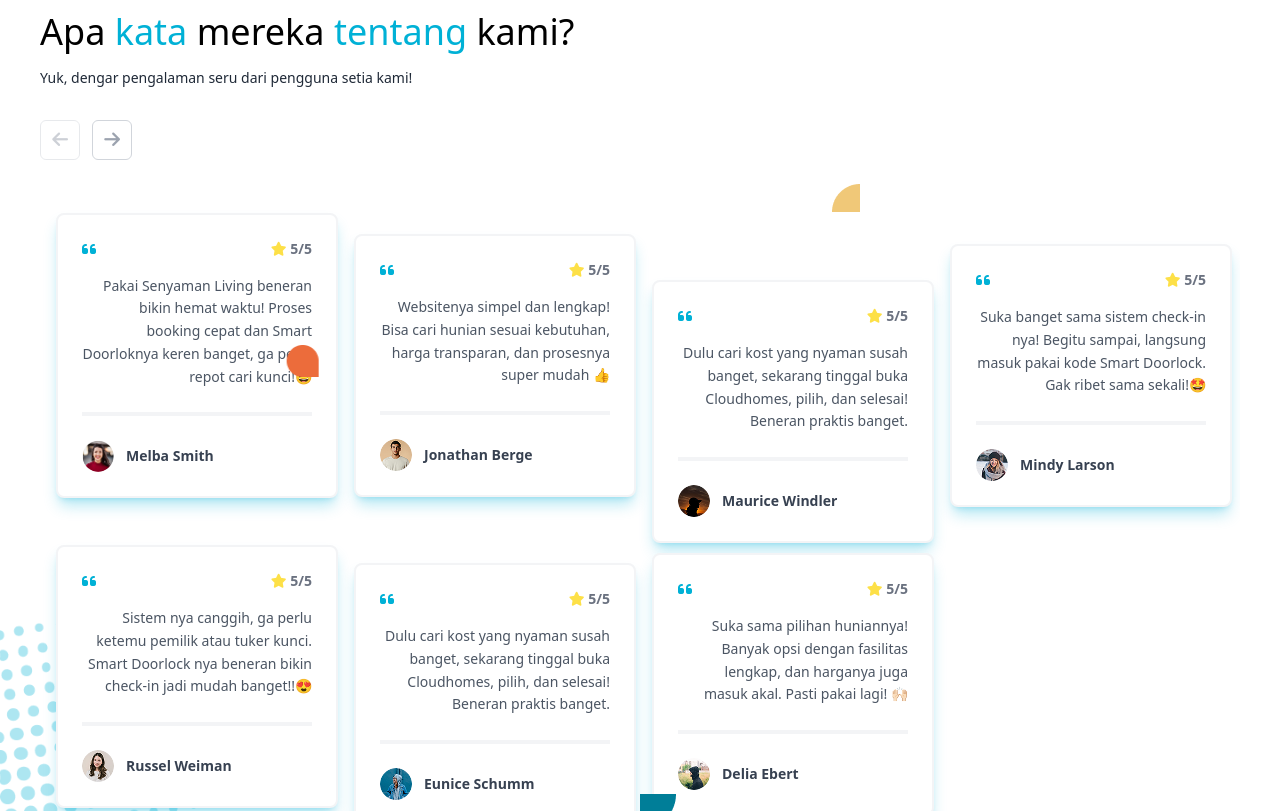
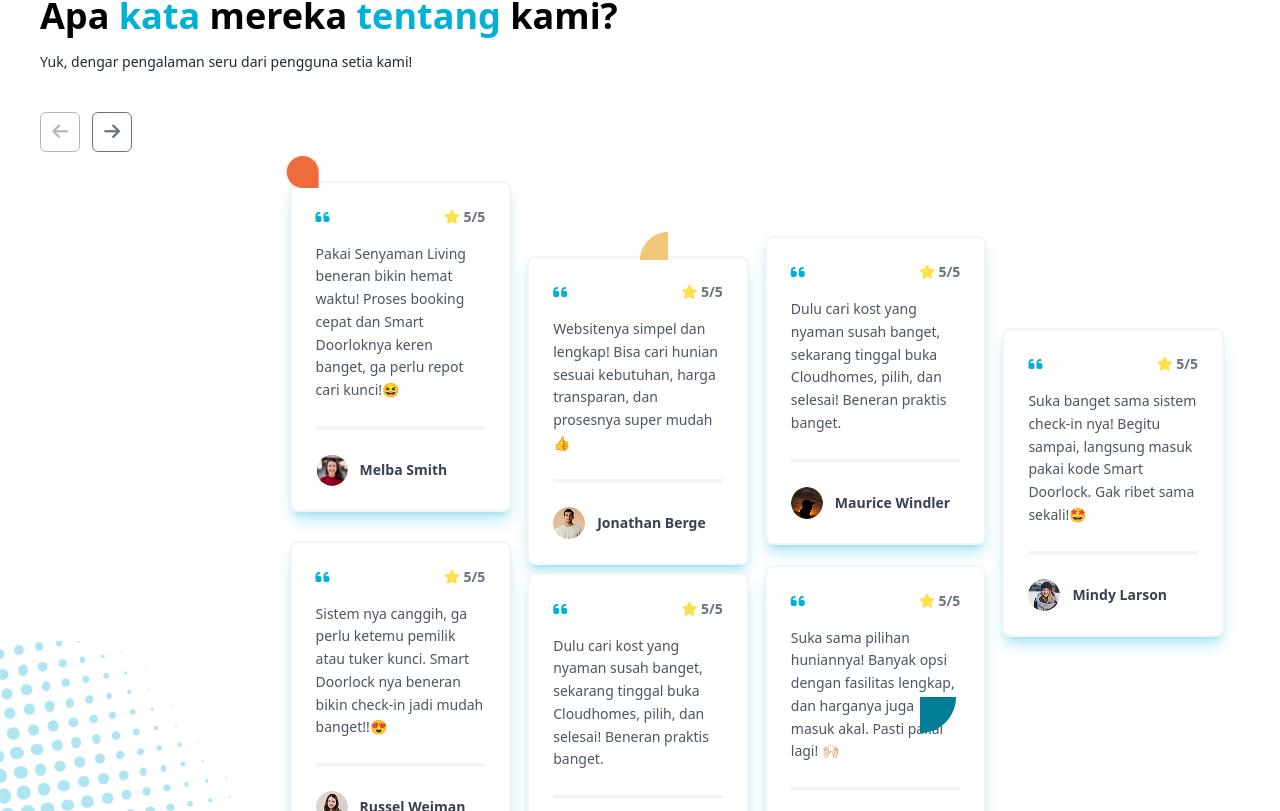
Before and after one commit to syahdew0/template_compro_psg_fe_3, a Vue app: page / in a window 1280 px wide. Shown: the part 3669-4480 px from the top of the page. Built offline with nearby package versions, Linux system fonts and the light colour scheme.

Commit message:
update responsif review

```diff
--- a/src/components/promoPage.vue
+++ b/src/components/promoPage.vue
@@ -45,44 +45,48 @@
  </section>
 
   <!-- Review Section -->
-  <div class="py-24 px-4 lg:px-10 bg-white mx-auto">
+  <div class="py-20 px-4 lg:px-10 bg-white mx-auto">
     <!-- Header Section -->
-      <h2 class="text-4xl font-normal">
+      <h2 class="text-4xl font-semibold">
         Apa <span class="text-[#00B1D6]">kata</span> mereka <span class="text-[#00B1D6]">tentang</span> kami?
       </h2>
       <p class="text-gray-800 font-normal text-sm mt-4">Yuk, dengar pengalaman seru dari pengguna setia kami!</p>
-
-    <div class=" lg:flex justify-start items-center gap-3 mt-8 md:hidden hidden">
+    <!-- Navigasi (Ditampilkan hanya di Desktop) -->
+    <div class="hidden lg:flex justify-start items-start gap-3 mt-10">
       <button
         @click="prevPage"
         :disabled="currentPage === 1"
-        class="w-10 h-10 flex items-center justify-center text-gray-400 border border-gray-300 rounded-md hover:text-[#00B1D6] hover:border-[#00B1D6] transition-colors disabled:opacity-50 disabled:cursor-not-allowed">
+        class="w-10 h-10 flex items-center justify-center text-gray-500 border border-gray-500 rounded-md
+               hover:text-[#00B1D6] hover:border-[#00B1D6] transition-colors
+               disabled:opacity-50 disabled:cursor-not-allowed">
         <i class="fas fa-arrow-left text-lg"></i>
       </button>
       <button
         @click="nextPage"
         :disabled="currentPage === totalPages"
-        class="w-10 h-10 flex items-center justify-center text-gray-400 border border-gray-300 rounded-md hover:text-[#00B1D6] hover:border-[#00B1D6] transition-colors disabled:opacity-50 disabled:cursor-not-allowed">
+        class="w-10 h-10 flex items-center justify-center text-gray-500 border border-gray-500 rounded-md
+               hover:text-[#00B1D6] hover:border-[#00B1D6] transition-colors
+               disabled:opacity-50 disabled:cursor-not-allowed">
         <i class="fas fa-arrow-right text-lg"></i>
       </button>
     </div>
+ <!-- Grid Testimonial -->
+<div class="relative mt-0 flex lg:justify-end lg:items-end lg:mb-0 px-4 z-40">
+  <div class="grid grid-cols-1 md:grid-cols-2 lg:grid-cols-4 gap-4 place-items-center w-4/5 transition-transform duration-300 ease-in-out">
 
-    <!-- Grid Testimonial -->
-    <div class="relative mt-6 overflow-hidden flex md:flex justify-center md:justify-center lg:justify-end lg:mb-5 pr-2 pl-4 z-40 ">
-      <div class="grid grid-cols-1 md:grid-cols-2 lg:grid-cols-4 rtl text-right gap-4 place-items-center w-full transition-transform duration-300 ease-in-out">
-  <div class="absolute lg:top-1/4 lg:left-1/4 -translate-x-1/3  w-full lg:w-40 lg:h-40 hidden lg:block">
-    <img src="@/assets/elemen3.png" alt="">
+    <!-- Elemen Dekoratif -->
+<div class="absolute lg:top-1 lg:left-1/4 transform -translate-x-1/3 w-40 h-40 hidden lg:block">
+      <img src="@/assets/elemen3.png" alt="Elemen dekoratif">
     </div>
-
-  <div class="absolute lg:left-1/2  lg:-translate-x-1/5 lg:-bottom-32 w-full lg:w-40 lg:h-40 hidden lg:block">
-    <img src="@/assets/elemen4.png" alt="">
+    <div class="absolute lg:right-20 lg:bottom-6 lg:-translate-x-1/2 w-40 h-40 hidden lg:block">
+      <img src="@/assets/elemen4.png" alt="Elemen dekoratif">
     </div>
-  <div class="absolute top-0 right-32 -translate-x-3/4 lg:w-40 lg:h-40 hidden lg:block">
-    <img src="@/assets/elemen5.png" alt="">
+    <div class="absolute top-0 lg:right-1/3 transform -translate-x-1/4 lg:top-20  w-40 h-40 hidden lg:block">
+      <img src="@/assets/elemen5.png" alt="Elemen dekoratif">
     </div>
-
+    <!-- Testimonial Cards -->
     <div v-for="(testimonial, index) in paginatedTestimonials" :key="index"
-      class="bg-white rounded-lg p-6 border-2 border-gray-100 flex shadow-lg shadow-[#00B1D6]/30 flex-col justify-end"
+      class="bg-white rounded-lg p-6 border-2 border-gray-100 shadow-lg shadow-[#00B1D6]/30 flex flex-col justify-start"
       :class="gridClasses(index)">
       <div class="flex items-center mb-4">
         <i class="fas fa-quote-left text-[#00B1D6]"></i>
@@ -98,30 +102,32 @@
       </div>
     </div>
   </div>
+</div>
 
-
-<!-- MOBILE DAN IPAD -->
-<div class=" flex justify-center items-center gap-3 mt-8 lg:hidden">
+<!-- Navigasi (Hanya untuk Mobile & iPad) -->
+<div class="flex justify-center items-center gap-3 mt-8 lg:hidden z-40">
   <button
     @click="prevPage"
     :disabled="currentPage === 1"
-        class="w-10 h-10 flex items-center justify-center text-gray-400 border border-gray-300 rounded-md hover:text-[#00B1D6] hover:border-[#00B1D6] transition-colors disabled:opacity-50 disabled:cursor-not-allowed">
+    class="w-10 h-10 flex items-center justify-center text-gray-500 border border-gray-500 rounded-md
+           hover:text-[#00B1D6] hover:border-[#00B1D6] transition-colors
+           disabled:opacity-50 disabled:cursor-not-allowed">
     <i class="fas fa-arrow-left text-lg"></i>
   </button>
   <button
     @click="nextPage"
     :disabled="currentPage === totalPages"
-        class="w-10 h-10 flex items-center justify-center text-gray-400 border border-gray-300 rounded-md hover:text-[#00B1D6] hover:border-[#00B1D6] transition-colors disabled:opacity-50 disabled:cursor-not-allowed">
+    class="w-10 h-10 flex items-center justify-center text-gray-500 border border-gray-500 rounded-md
+           hover:text-[#00B1D6] hover:border-[#00B1D6] transition-colors
+           disabled:opacity-50 disabled:cursor-not-allowed">
     <i class="fas fa-arrow-right text-lg"></i>
   </button>
 </div>
 </div>
-</div>
-
 <!-- KATALOG -->
 <section class="relative mt-0">
   <!-- Elemen di atas kiri katalog -->
-  <div class="absolute lg:-top-80 left-0 z-0 lg:w-80  md:h-80 md:w-auto md:-top-80 h-50 w-auto -top-80 ">
+  <div class="absolute lg:-top-80 left-0 z-0 lg:w-80  md:h-80 md:w-auto md:-top-60 h-50 w-60 -top-40 lg:z-0 ">
     <img src="@/assets/elemen.png" alt="Elemen Dekoratif">
   </div>
 
@@ -228,9 +234,9 @@
 
 
   if (this.windowWidth >= 768) {
-    return this.testimonials.slice(startIndex, startIndex + 2); // iPad Mini: 2 per halaman
+    return this.testimonials.slice(startIndex, startIndex + 2); // iPad Mini
   } else {
-    return this.testimonials.slice(startIndex, startIndex + 1); // Mobile: 1 per halaman
+    return this.testimonials.slice(startIndex, startIndex + 1); // Mobile:
   }
 },
     gridStyle() {
@@ -273,12 +279,12 @@
     },
     gridClasses(index) {
       if (this.windowWidth >= 1024) {
-        if (index % 6 === 0) return "-mt-4";
-        if (index % 6 === 3) return "mt-6";
-        if (index % 6 === 2) return "mt-24";
-        if (index % 6 === 3) return "mt-24";
-        if (index % 6 === 3) return "mt-2";
-        if (index % 6 === 4) return "-mt-8";
+        if (index % 6 === 0) return "-mt-24";
+    if (index % 6 === 1) return "mt-8";
+    if (index % 6 === 2) return "-mt-2";
+    if (index % 6 === 3) return "mt-44";
+    if (index % 6 === 4) return "-mt-36";
+    if (index % 6 === 5) return "-mt-20";
       } else if (this.windowWidth >= 768) {
         return "mt-1";
       }
```
Lines whose indentation alone changed are shown as unchanged.
